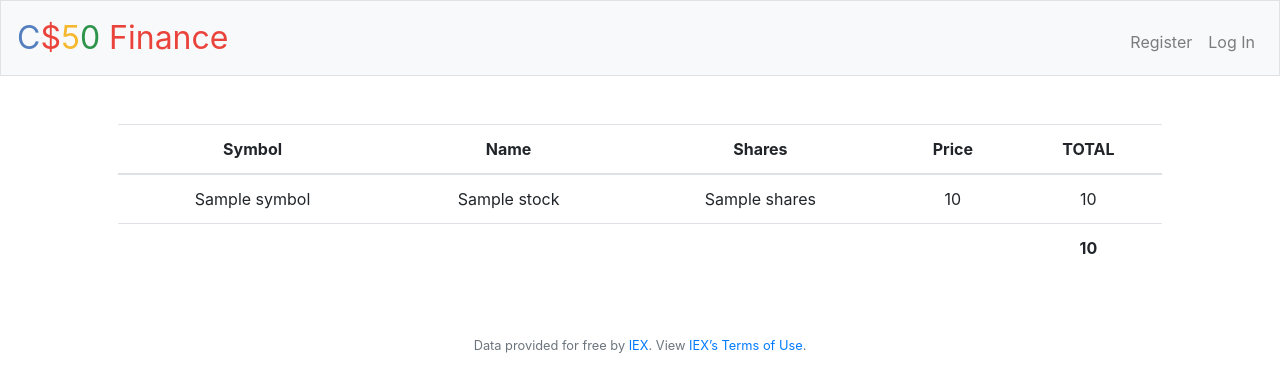
After one commit to sergipe085/cs50Finance, a Flask app: template templates/index.html in a window 1280 px wide. The commit adds this page. Shown: the top 392 px of the page. Run offline with Flask 2, Linux system fonts and the light colour scheme; the template is opened without the code that fills it: most values are stand-ins (such as "Sample title", 1, 10 or a date in 2020); some libraries are stand-ins or nearby versions.

Commit message:
index implementation

```diff
--- a/app.py
+++ b/app.py
@@ -47,7 +47,17 @@ if not os.environ.get("API_KEY"):
 @login_required
 def index():
     """Show portfolio of stocks"""
-    return apology("TODO")
+
+    stocks = db.execute("SELECT * FROM stocks WHERE userid = ?", session["user_id"])
+    total = 0
+
+    for stock in stocks:
+        symbol = lookup(stock["symbol"])
+        price = lookup(stock["symbol"])["price"]
+        stock["price"] = price
+        stock["total"] = price * stock["shares"]
+        total += price * stock["shares"]
+    return render_template("index.html", stocks=stocks, total=total)
 
 
 @app.route("/buy", methods=["GET", "POST"])
@@ -60,8 +70,9 @@ def buy():
     if request.method == "GET":
         return render_template("buy.html")
 
-    symbol = request.form.get("symbol")
+    symbol = lookup(request.form.get("symbol"))["symbol"]
     lookupRes = lookup(symbol)
+    print("qeeeejo")
 
     shares = request.form.get("shares")
 
@@ -74,8 +85,10 @@ def buy():
     if int(shares) <= 0:
         return apology("Please provide a positive/ number")
 
-    price = int(shares) * lookupRes["price"]
+    sharePrice = lookupRes["price"]
+    price = int(shares) * sharePrice
     newCash = currentCash - price
+    name = lookupRes["name"]
 
     if (newCash < 0):
         return apology("You dont have enough money")
@@ -84,10 +97,15 @@ def buy():
     now_string = now.strftime("%d/%m/%Y %H:%M:%S")
 
     db.execute("UPDATE users SET cash = ? WHERE id = ?", newCash, session["user_id"])
-    db.execute("INSERT INTO purchases(user, symbol, price, date) VALUES(?, ?, ?, ?)", session["user_id"], symbol, price, now_string)
+    db.execute("INSERT INTO purchases(user, symbol, name, price, shares, date) VALUES(?, ?, ?, ?, ?, ?)", session["user_id"], symbol, name, sharePrice, int(shares), now_string)
 
-    return apology("TODO")
+    if db.execute("SELECT * FROM stocks WHERE userid = ? AND symbol = ?", session["user_id"], symbol) == []:
+        db.execute("INSERT INTO stocks(symbol, name, userid, shares) VALUES (?, ?, ?, ?)", symbol, name, session["user_id"], int(shares))
+    else:
+        currentShares = db.execute("SELECT shares FROM stocks WHERE userid = ? AND symbol = ?", session["user_id"], symbol)[0]["shares"]
+        db.execute("UPDATE stocks SET shares = ? WHERE userid = ? AND symbol = ?", currentShares + int(shares), session["user_id"], symbol)
 
+    return redirect("/")
 
 @app.route("/history")
 @login_required
--- a/static/styles.css
+++ b/static/styles.css
@@ -45,3 +45,8 @@ main img
     /* Constrain images on small screens */
     max-width: 100%;
 }
+
+th, td {
+    padding-right: 40px;
+    padding-left: 40px;
+}
--- /dev/null
+++ b/templates/index.html
@@ -0,0 +1,39 @@
+{% extends "layout.html" %}
+
+{% block title %}
+    Home
+{% endblock %}
+
+{% block main %}
+    <table class="table">
+        <thead>
+            <tr>
+                <th scope="col">Symbol</th>
+                <th scope="col">Name</th>
+                <th scope="col">Shares</th>
+                <th scope="col">Price</th>
+                <th scope="col">TOTAL</th>
+            </tr>
+        </thead>
+        <tbody>
+            {% for stock in stocks %}
+                <tr>
+                    <td>{{ stock.symbol }}</td>
+                    <td>{{ stock.name }}</td>
+                    <td>{{ stock.shares }}</td>
+                    <td>{{ stock.price }}</td>
+                    <td>{{ stock.total }}</td>
+                </tr>
+            {% endfor %}
+        </tbody>
+        <tfoot>
+            <tr>
+                <td></td>
+                <td></td>
+                <td></td>
+                <td></td>
+                <td><b>{{ total }}</b></td>
+            </tr>
+        </tfoot>
+    </table>
+{% endblock %}
```
Also changed, not shown: finance.db.
